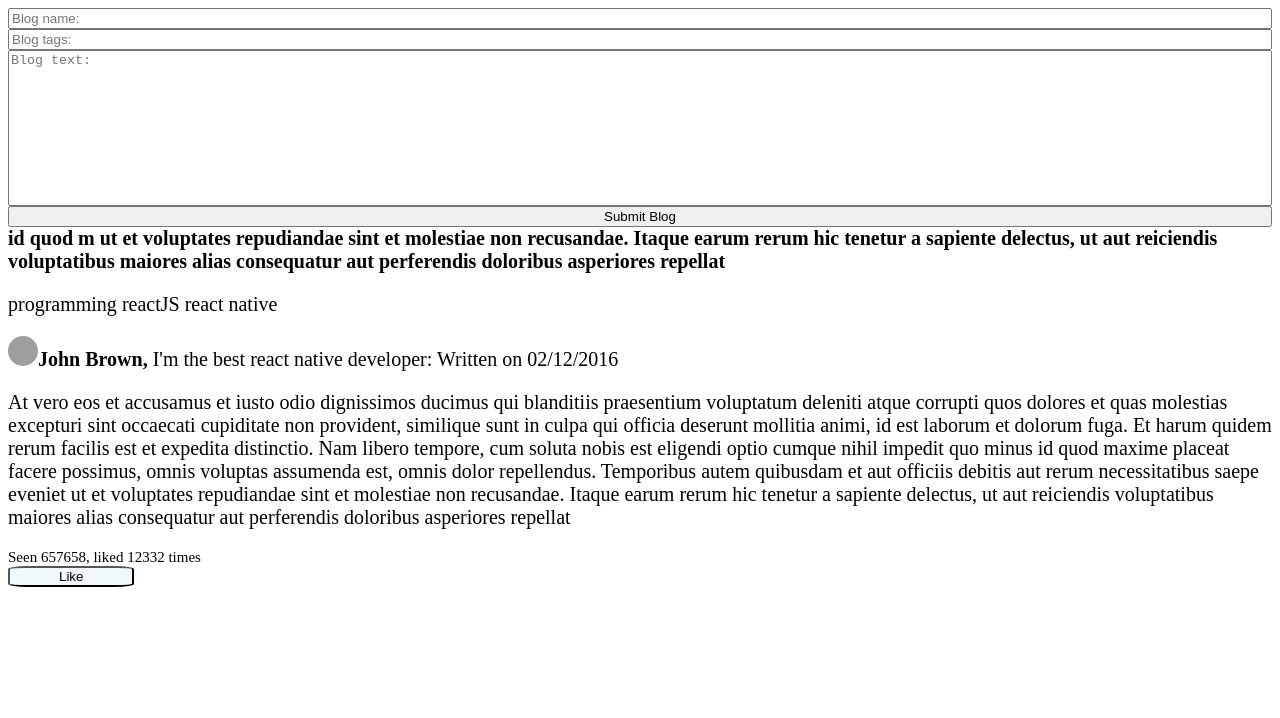
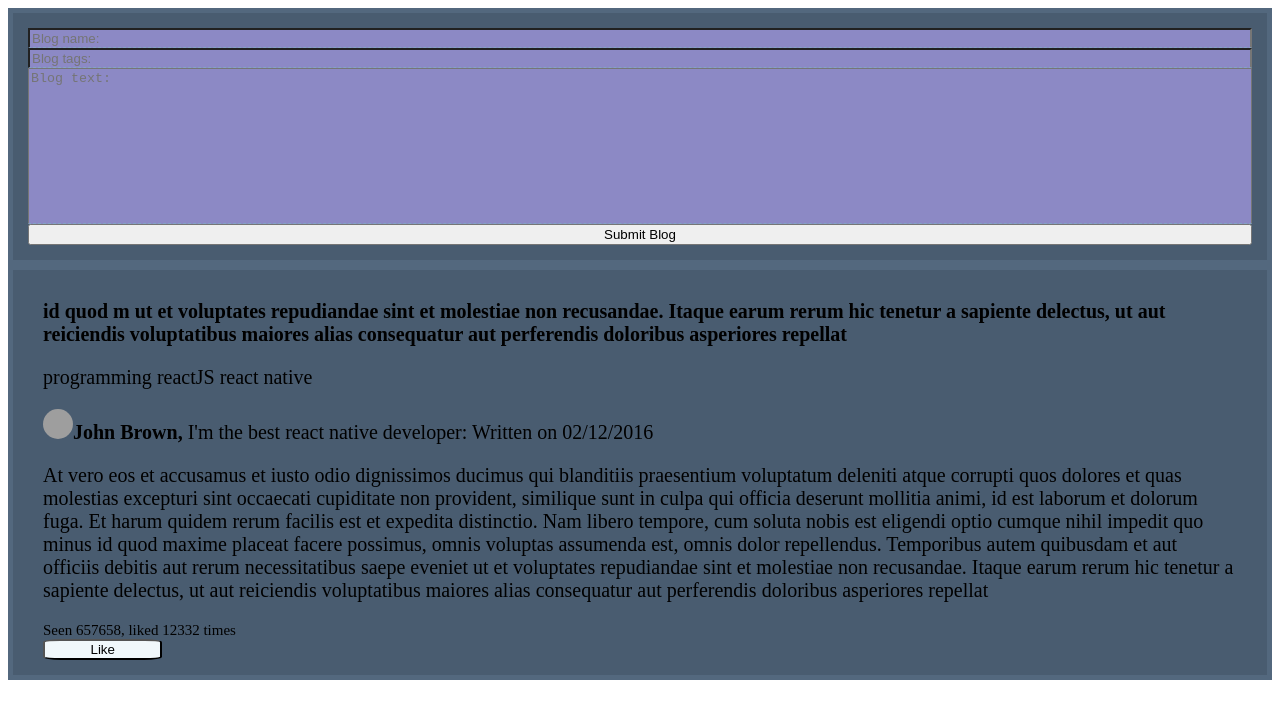
Before and after one commit to iteratehackerspace/ArmDev-, a React (Create React App) app: page / in a window 1280 px wide. Shown: the top 718 px of the page. Built offline with nearby package versions, Linux system fonts and the light colour scheme; grey boxes are pictures that could not be loaded; the HTML template or start-up script is replaced by a standard one.

Commit message:
new blog post styling

```diff
--- a/src/components/NewBlogPost.jsx
+++ b/src/components/NewBlogPost.jsx
@@ -3,17 +3,17 @@ import '../css/NewBlogPost.css'
 
 class NewBlogPost extends Component {
   _handleNewBlogPost(e) {
-    e.defaultPrevented;
+    e.preventDefault();
     const tagsArray = this._tags.value.split(' ');
     this.props.handleNewBlogPost(this._title.value, tagsArray, this._text.value);
   }
   render() {
     return (
       <form onSubmit={this._handleNewBlogPost.bind(this)}>
-        <input placeholder='Blog name:' ref={input => this._title = input}/>
-        <input placeholder='Blog tags:' ref={input => this._tags = input}/>
-        <textarea rows='10' cols='50' placeholder='Blog text:' ref={textarea => this._text = textarea}/>
-        <input type='submit' value='Submit Blog'/>
+        <input className='textBox' placeholder='Blog name:' ref={input => this._title = input}/>
+        <input className='textBox' placeholder='Blog tags:' ref={input => this._tags = input}/>
+        <textarea className='textBox' rows='10' cols='50' placeholder='Blog text:' ref={textarea => this._text = textarea}/>
+        <input className='submitButton' type='submit' value='Submit Blog'/>
       </form>
     )
   }
--- a/src/css/BlogPost.css
+++ b/src/css/BlogPost.css
@@ -2,6 +2,9 @@
   display: flex;
   flex-direction: column;
   font-size: 20px;
+  background: #495C70;
+  padding: 30px 30px 15px 30px;
+  border: 5px solid #53687E;
 }
 .boldFont {
   font-weight: bold;
@@ -25,3 +28,7 @@ img {
 .likes {
   font-size: 15px;
 }
+.likeButton:hover {
+  background: #394D61;
+  color: #8C89C5;
+}
--- a/src/css/NewBlogPost.css
+++ b/src/css/NewBlogPost.css
@@ -1,7 +1,20 @@
 form {
   display: flex;
   flex-direction: column;
+  font-size: 16px;
+  background: #495C70;
+  padding: 15px 15px 15px 15px;
+  border: 5px solid #53687E;
+  font-family: Georgia, "Times New Roman", Times, serif;
 }
 textarea {
   resize: none;
 }
+.textBox {
+  background-color: #8C89C5;
+  border-bottom: 1px dashed #83A4C5;
+}
+.submitButton:hover{
+  background: #394D61;
+  color: #8C89C5;
+}
```
